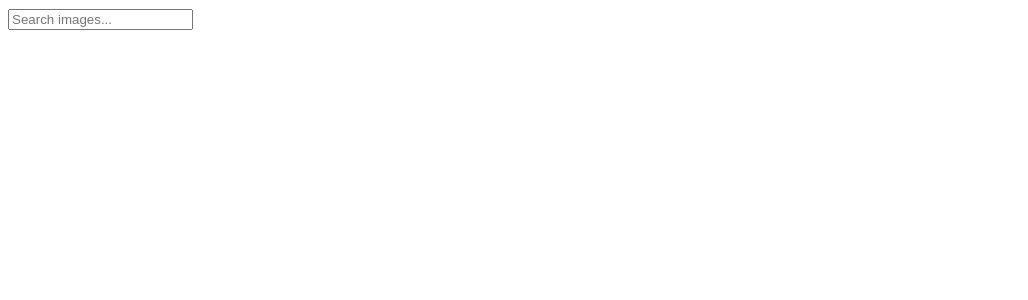
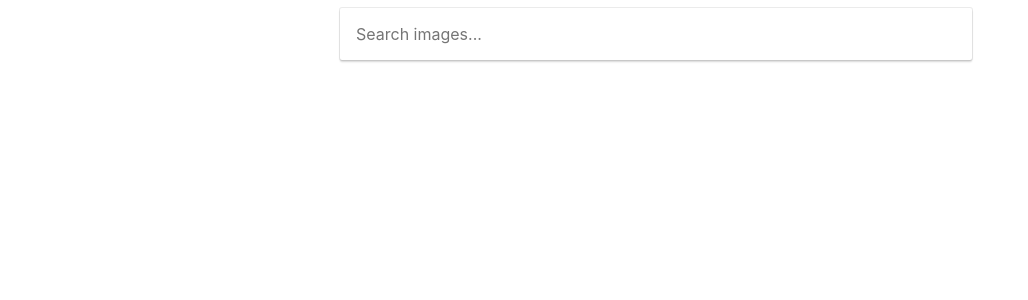
Before and after one commit to DelusiveMedicine/goit-react-hw-03-image-finder, a React (Create React App) app: page / in a window 1280 px wide. Shown: the top 300 px of the page, without its empty margins (0-1028 px from the left). Built offline with nearby package versions, Linux system fonts and the light colour scheme.

Commit message:
added styles for SearchForm component

```diff
--- a/public/index.html
+++ b/public/index.html
@@ -4,6 +4,13 @@
     <meta charset="utf-8" />
     <meta name="viewport" content="width=device-width, initial-scale=1" />
     <title>Homework #3: Image Finder</title>
+    <style>
+      img {
+        display: block;
+        max-width: 100%;
+        height: auto;
+      }
+    </style>
   </head>
   <body
     style="font-family: -apple-system, BlinkMacSystemFont, 'Segoe UI', Roboto,
--- a/src/components/SearchForm/SearchForm.jsx
+++ b/src/components/SearchForm/SearchForm.jsx
@@ -1,9 +1,18 @@
 import React from 'react';
+import styles from './SearchForm.module.css';
 
-const SearchForm = ({ onSubmit }) => (
-  <form className="search-form">
-    <input type="text" autocomplete="off" placeholder="Search images..." />
-  </form>
-);
+const SearchForm = ({ onSubmit }) => {
+  const { searchForm } = styles;
+  return (
+    <form className={searchForm}>
+      <input
+        onSubmit={onSubmit}
+        type="text"
+        autocomplete="off"
+        placeholder="Search images..."
+      />
+    </form>
+  );
+};
 
 export default SearchForm;
--- a/src/components/SearchForm/SearchForm.module.css
+++ b/src/components/SearchForm/SearchForm.module.css
@@ -0,0 +1,18 @@
+.searchForm {
+  width: 100%;
+  max-width: 600px;
+  margin-left: auto;
+  margin-right: auto;
+}
+
+.searchForm input {
+  box-shadow: 0 2px 2px 0 rgba(0, 0, 0, 0.16), 0 0 0 1px rgba(0, 0, 0, 0.08);
+  border: #f0fff0;
+  display: block;
+  width: 100%;
+  padding: 16px;
+  font: inherit;
+  font-size: 16px;
+  border-radius: 2px;
+  outline: none;
+}
```
